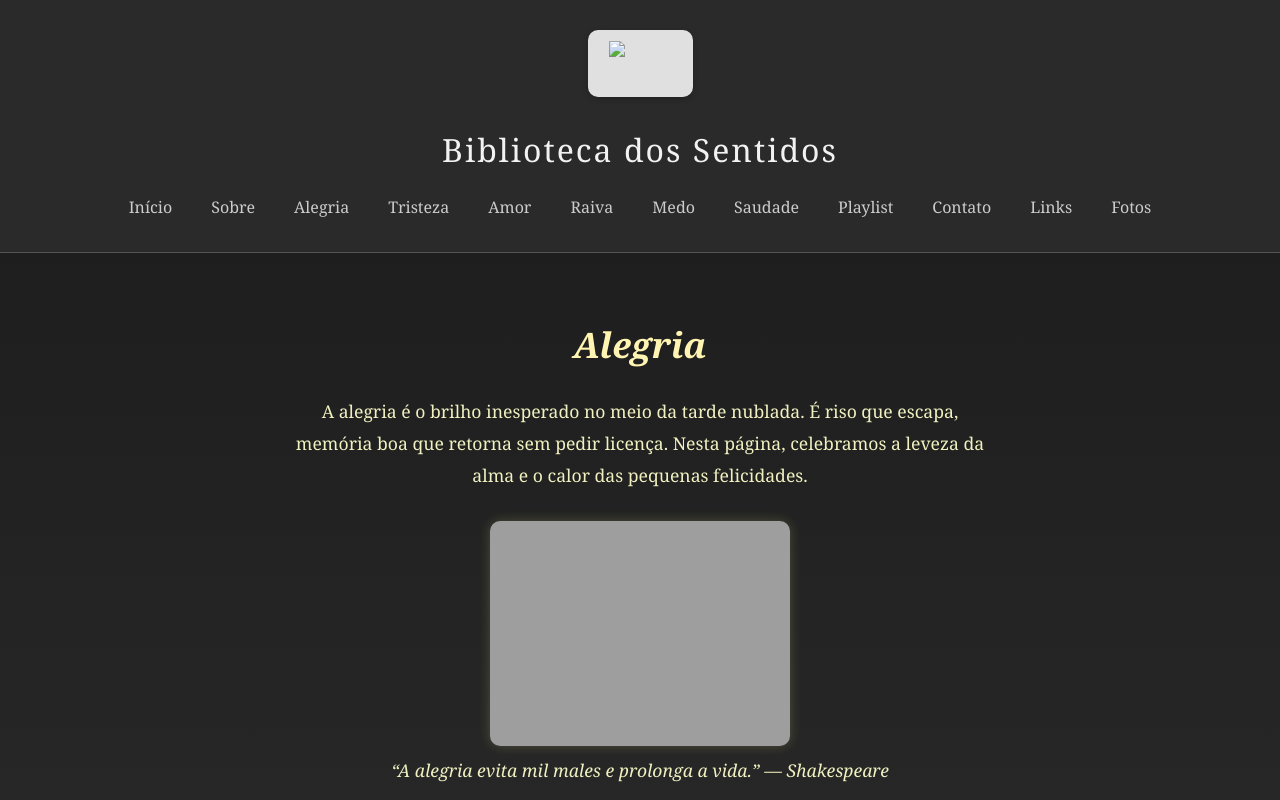
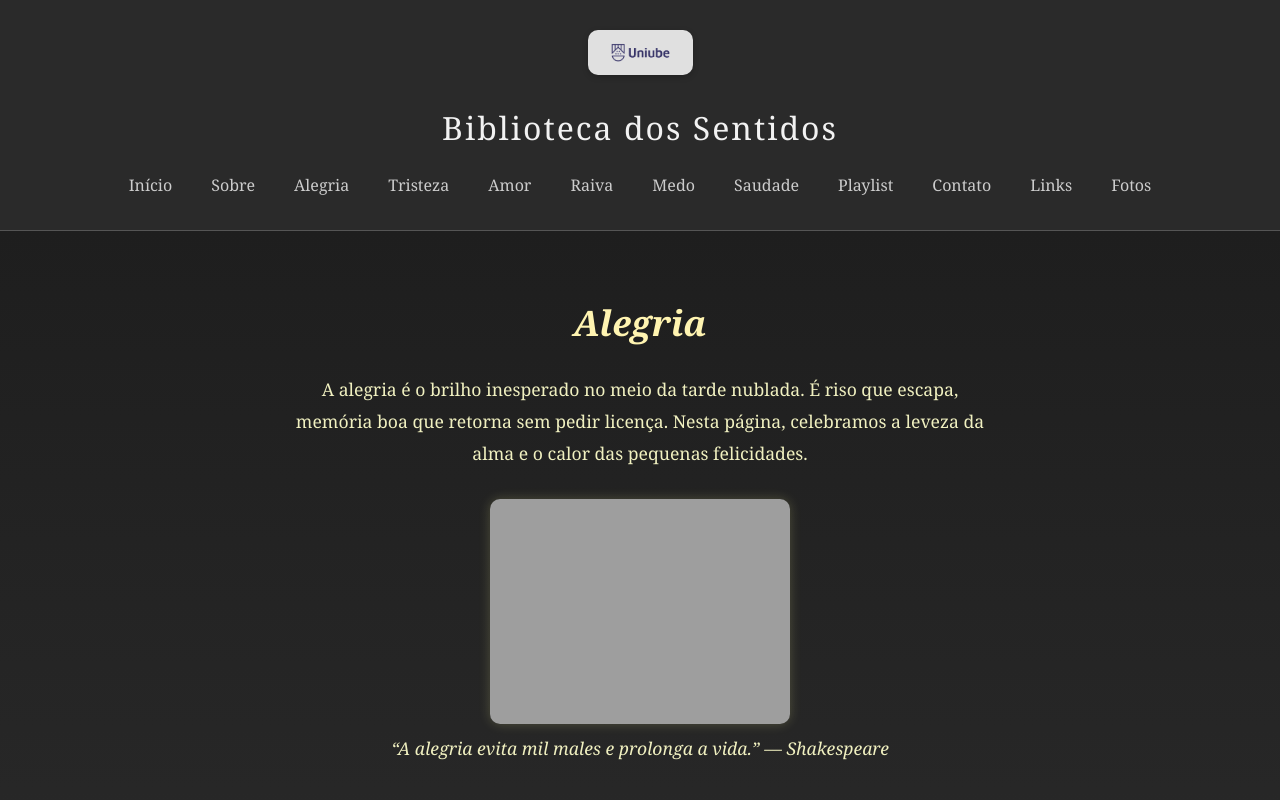
Before and after one commit to luacolive/BibliotecaDosSentimentos, a plain HTML site: page alegria.html in a window 1280 px wide. Shown: the top 800 px of the page. Drawn offline with Linux system fonts and the light colour scheme; the site is published under a folder, as on GitHub Pages, so addresses that start at the root find nothing.

Commit message:
Update alegria.html

```diff
--- a/alegria.html
+++ b/alegria.html
@@ -9,7 +9,7 @@
 <body>
   <header>
     <div class="logo-container">
-        <img  src="/imagens/uniube.png" width="65" border="1" alt="UniubeLogo" align="left" title="Uniube logo">
+        <img  src="imagens/uniube.png" width="65" border="1" alt="UniubeLogo" align="left" title="Uniube logo">
     </div>
     <h1>Biblioteca dos Sentidos</h1>
     <nav>
```
